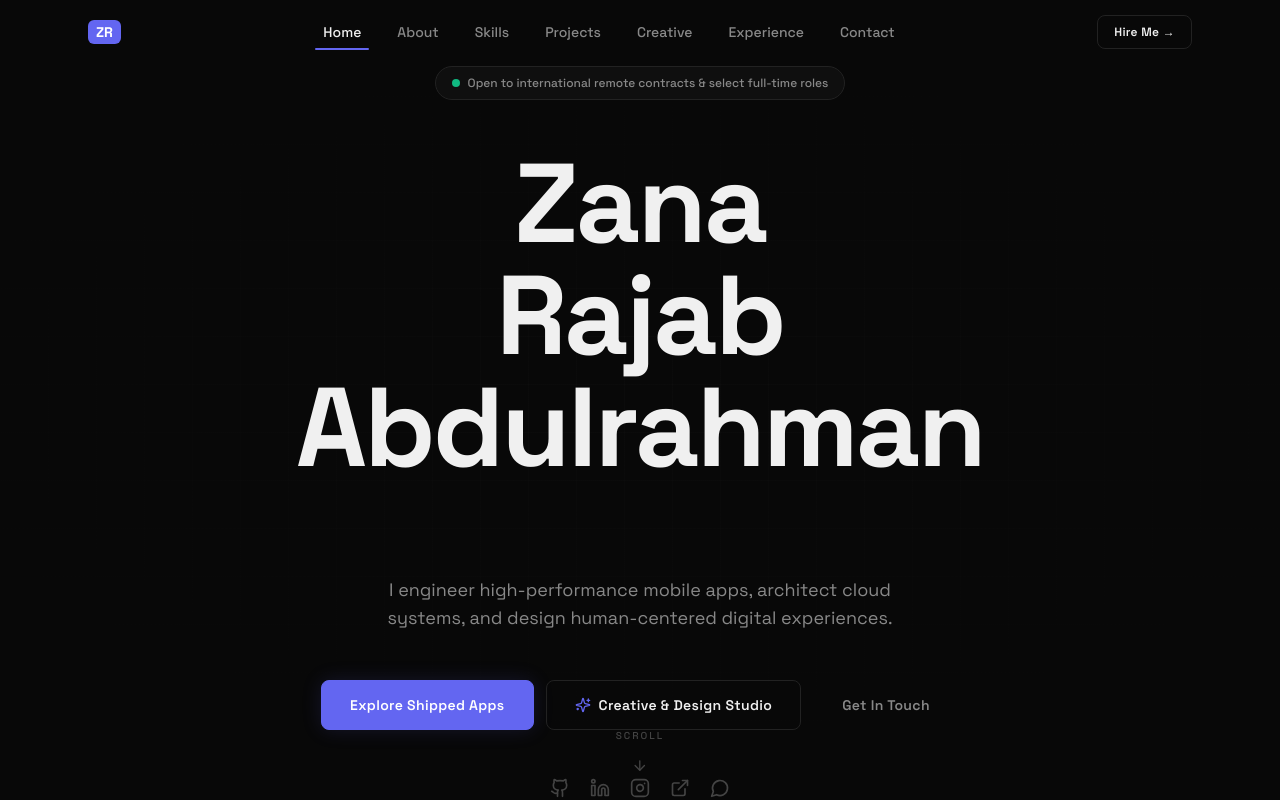
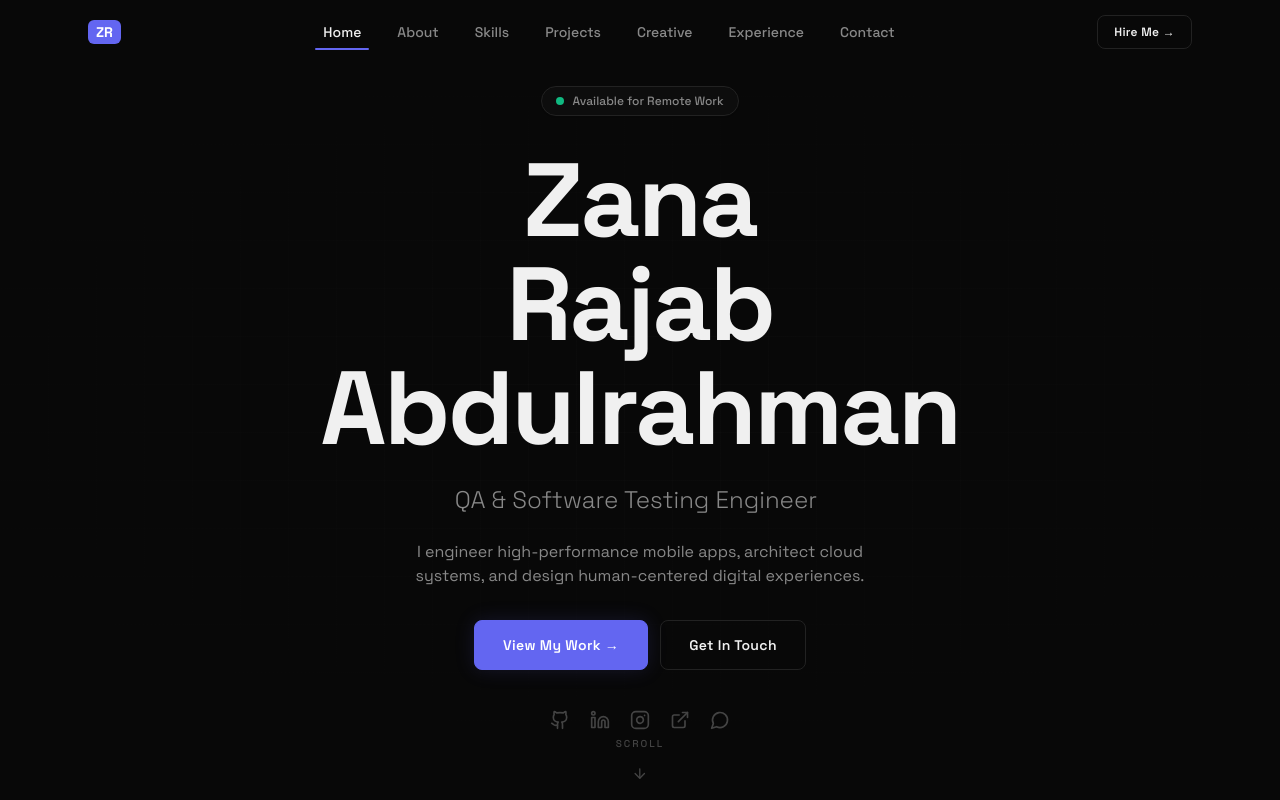
Before and after one commit to zanamzirii/zana-portfolio, a Next.js app: page / in a window 1280 px wide. Shown: the top 800 px of the page. Built offline with nearby package versions, Linux system fonts and the light colour scheme.

Commit message:
Polish Hero with clean status pill and focused dual CTAs

```diff
--- a/components/sections/HeroSection.tsx
+++ b/components/sections/HeroSection.tsx
@@ -2,7 +2,7 @@
 
 import { useState, useEffect } from "react";
 import { motion, AnimatePresence } from "framer-motion";
-import { Github, Linkedin, ExternalLink, MessageCircle, ArrowDown, Instagram, Sparkles } from "lucide-react";
+import { Github, Linkedin, ExternalLink, MessageCircle, ArrowDown, Instagram } from "lucide-react";
 import { Button } from "@/components/ui/Button";
 import { siteData } from "@/lib/data";
 import { fadeUp, fadeIn, staggerContainer, smoothTransition } from "@/lib/animations";
@@ -15,23 +15,23 @@ function RoleCycler({ roles }: { roles: string[] }) {
   useEffect(() => {
     const id = setInterval(() => {
       setIndex((i) => (i + 1) % roles.length);
-    }, 3000);
+    }, 2800);
     return () => clearInterval(id);
   }, [roles.length]);
 
   return (
-    <div className="relative h-9 md:h-11 overflow-hidden">
+    <div className="relative h-8 md:h-10 overflow-hidden w-full flex items-center justify-center">
       <AnimatePresence mode="wait">
         <motion.span
           key={index}
-          initial={{ opacity: 0, y: 12 }}
+          initial={{ opacity: 0, y: 10 }}
           animate={{ opacity: 1, y: 0 }}
-          exit={{ opacity: 0, y: -12 }}
-          transition={{ duration: 0.35, ease: "easeOut" }}
-          className="absolute inset-0 flex items-center text-xl font-light text-textSecondary md:text-2xl"
+          exit={{ opacity: 0, y: -10 }}
+          transition={{ duration: 0.3, ease: "easeOut" }}
+          className="text-lg font-light text-textSecondary md:text-2xl"
         >
           {roles[index]}
-          <span className="ml-1 inline-block h-5 w-0.5 animate-blink bg-accent align-middle" />
+          <span className="ml-1.5 inline-block h-4 md:h-5 w-0.5 animate-blink bg-accent align-middle" />
         </motion.span>
       </AnimatePresence>
     </div>
@@ -56,7 +56,7 @@ export function HeroSection() {
   return (
     <section
       id="home"
-      className="relative flex min-h-screen flex-col items-center justify-center px-6 pt-16 overflow-hidden"
+      className="relative flex min-h-screen flex-col items-center justify-center px-6 pt-16 pb-12 overflow-hidden"
     >
       {/* Subtle grid background */}
       <div
@@ -84,7 +84,7 @@ export function HeroSection() {
         <motion.div
           variants={fadeUp}
           transition={{ ...smoothTransition, delay: 0 }}
-          className="mb-12 inline-flex items-center gap-2 rounded-full border border-border bg-surface px-4 py-2"
+          className="mb-8 inline-flex items-center gap-2 rounded-full border border-border bg-surface/90 px-3.5 py-1.5 shadow-sm"
         >
           <span className="relative flex h-2 w-2">
             <span className="animate-ping absolute inline-flex h-full w-full rounded-full bg-emerald-400 opacity-75" />
@@ -99,8 +99,8 @@ export function HeroSection() {
         <motion.h1
           variants={fadeUp}
           transition={{ ...smoothTransition, delay: 0.08 }}
-          className="mb-6 font-bold leading-none tracking-tight text-textPrimary"
-          style={{ fontSize: "clamp(2rem, 10vw, 7rem)" }}
+          className="mb-5 font-bold leading-none tracking-tight text-textPrimary"
+          style={{ fontSize: "clamp(2.5rem, 9vw, 6.5rem)" }}
         >
           {personal.name.split(" ").map((word, i) => (
             <span key={i} className="block">
@@ -113,7 +113,7 @@ export function HeroSection() {
         <motion.div
           variants={fadeUp}
           transition={{ ...smoothTransition, delay: 0.16 }}
-          className="mb-6 flex justify-center"
+          className="mb-5 flex justify-center"
         >
           <RoleCycler roles={personal.roles} />
         </motion.div>
@@ -122,16 +122,16 @@ export function HeroSection() {
         <motion.p
           variants={fadeUp}
           transition={{ ...smoothTransition, delay: 0.22 }}
-          className="mx-auto mb-12 max-w-lg text-base text-textSecondary md:text-lg"
+          className="mx-auto mb-8 max-w-lg text-sm text-textSecondary md:text-base leading-relaxed"
         >
           {personal.tagline}
         </motion.p>
 
-        {/* CTA buttons */}
+        {/* 2 Clean & Focused Action Buttons */}
         <motion.div
           variants={fadeUp}
           transition={{ ...smoothTransition, delay: 0.28 }}
-          className="mb-12 flex flex-col items-center gap-3 sm:flex-row sm:justify-center"
+          className="mb-10 flex flex-col items-center gap-3 sm:flex-row sm:justify-center"
         >
           <Button
             variant="primary"
@@ -140,20 +140,10 @@ export function HeroSection() {
               document.getElementById("projects")?.scrollIntoView({ behavior: "smooth" });
             }}
           >
-            Explore Shipped Apps
+            View My Work →
           </Button>
           <Button
             variant="outline"
-            size="lg"
-            onClick={() => {
-              document.getElementById("creative")?.scrollIntoView({ behavior: "smooth" });
-            }}
-          >
-            <Sparkles className="h-4 w-4 text-accent" />
-            Creative &amp; Design Studio
-          </Button>
-          <Button
-            variant="ghost"
             size="lg"
             onClick={() => {
               document.getElementById("contact")?.scrollIntoView({ behavior: "smooth" });
@@ -207,7 +197,7 @@ function ScrollIndicator() {
       initial="initial"
       animate={visible ? "animate" : { opacity: 0 }}
       transition={{ duration: 0.4 }}
-      className="absolute bottom-8 left-1/2 -translate-x-1/2 flex flex-col items-center gap-2 pointer-events-none"
+      className="absolute bottom-6 left-1/2 -translate-x-1/2 flex flex-col items-center gap-2 pointer-events-none"
     >
       <span className="text-[10px] font-medium uppercase tracking-[0.2em] text-textMuted">
         scroll
--- a/lib/data.ts
+++ b/lib/data.ts
@@ -26,7 +26,7 @@ export const siteData: SiteData = {
     email: "zanarajababdulrahman@gmail.com",
     phone: "+964 750 214 49 23",
     available: true,
-    availabilityNote: "Open to international remote contracts & select full-time roles",
+    availabilityNote: "Available for Remote Work",
   },
 
   // ─── Links ──────────────────────────────────────────────────────────────────
```
